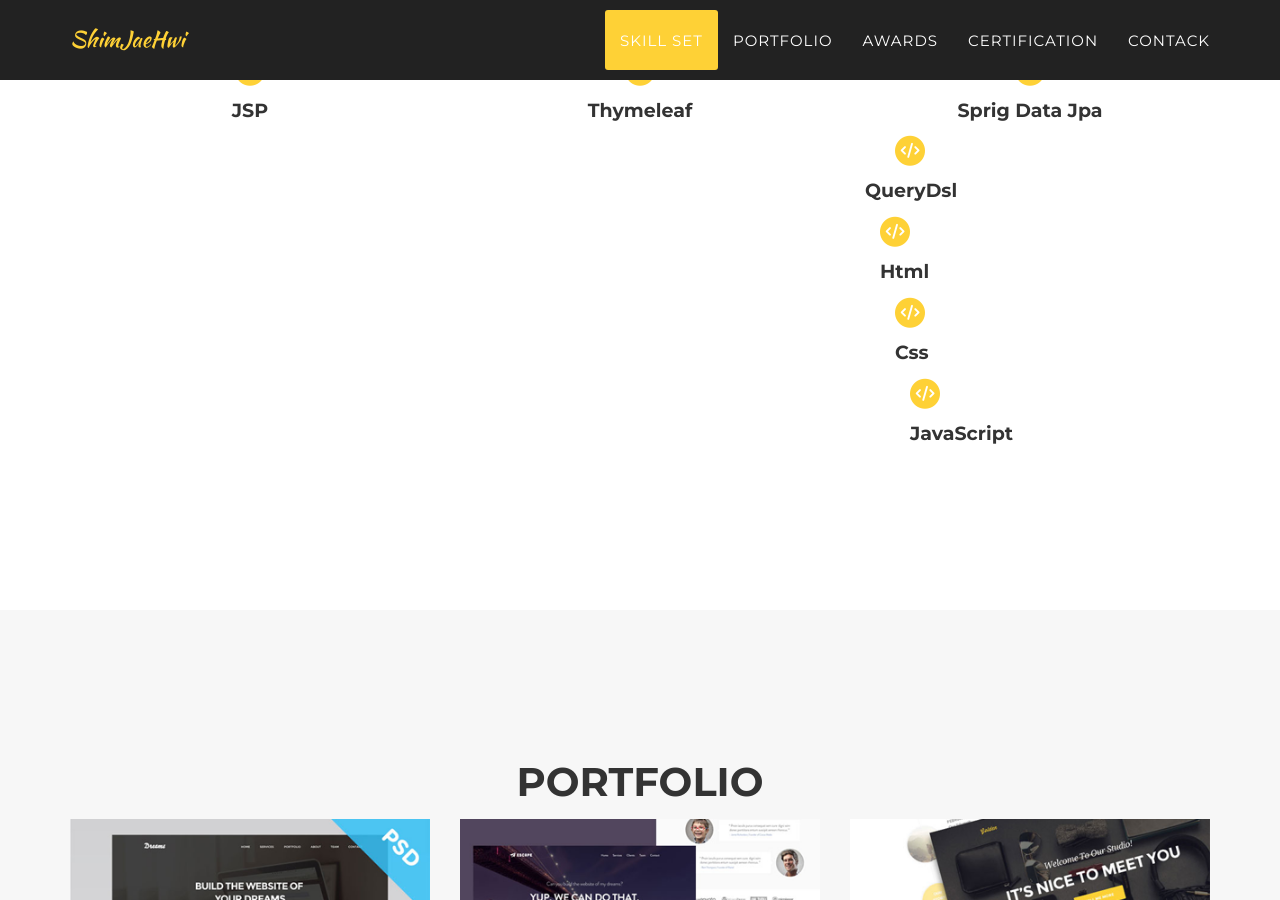
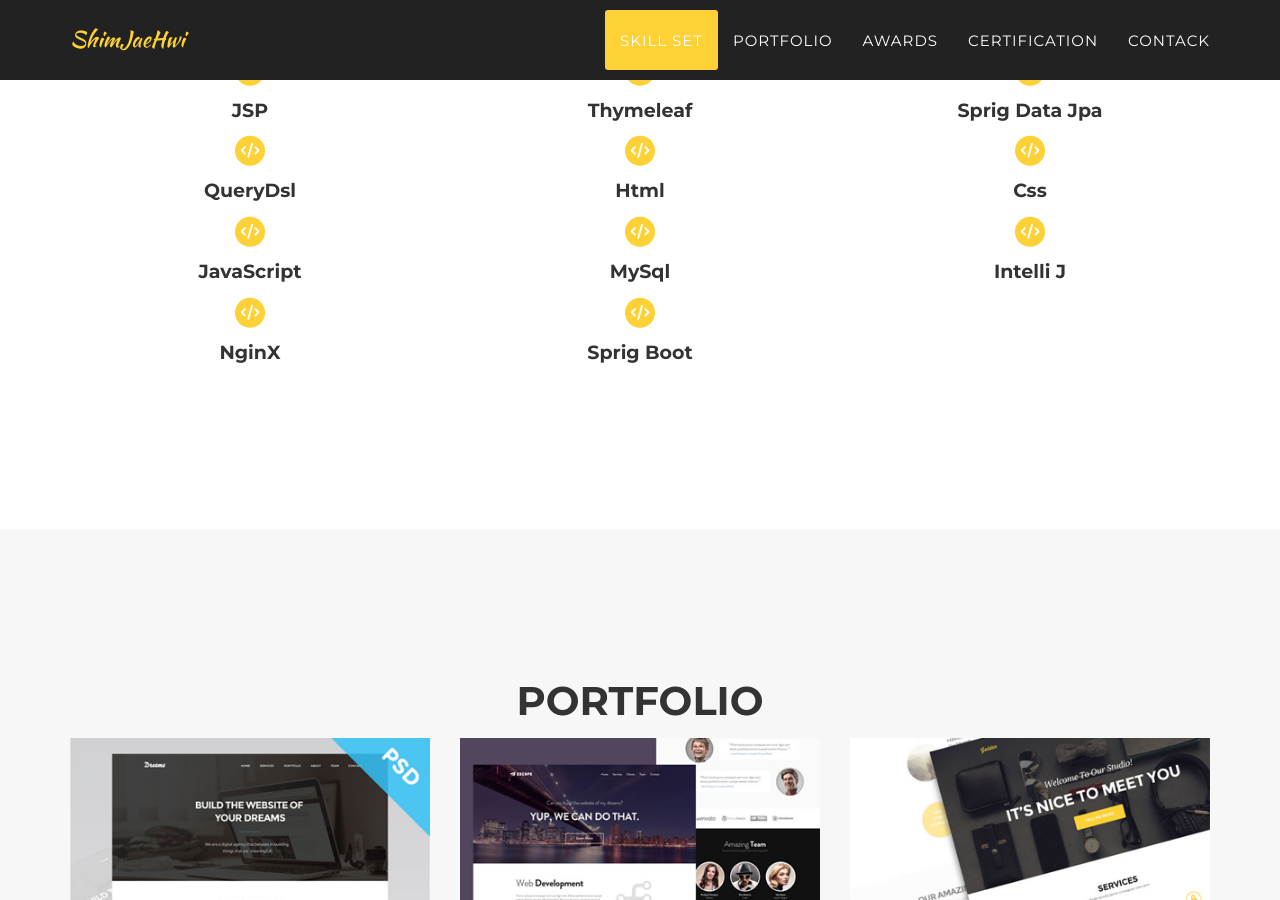
Before and after one commit to Jh214/JH214.github.io, a Jekyll site: the page built from index.html, in a window 1280 px wide and 900 px high, scrolled down 1107 px. Built offline with Jekyll 4.4.1, drawn with Linux system fonts in a browser that asks for light colours; some web fonts are replaced; the list of posts is cut into pages by our own code.

Commit message:
약간의 수정..

```diff
--- a/_includes/services.html
+++ b/_includes/services.html
@@ -48,24 +48,28 @@
                     <i class="fa-solid fa-code fa-stack-1x fa-inverse"></i>
                 </span>
                 <h4 class="service-heading">Sprig Data Jpa</h4>
+            </div>
             <div class="col-md-4">
                 <span class="fa-stack fa-1x">
                     <i class="fa-solid fa-circle fa-stack-2x text-primary"></i>
                     <i class="fa-solid fa-code fa-stack-1x fa-inverse"></i>
                 </span>
                 <h4 class="service-heading">QueryDsl</h4>
+            </div>
             <div class="col-md-4">
                 <span class="fa-stack fa-1x">
                     <i class="fa-solid fa-circle fa-stack-2x text-primary"></i>
                     <i class="fa-solid fa-code fa-stack-1x fa-inverse"></i>
                 </span>
                 <h4 class="service-heading">Html</h4>
+            </div>
             <div class="col-md-4">
                 <span class="fa-stack fa-1x">
                     <i class="fa-solid fa-circle fa-stack-2x text-primary"></i>
                     <i class="fa-solid fa-code fa-stack-1x fa-inverse"></i>
                 </span>
                 <h4 class="service-heading">Css</h4>
+            </div>
             <div class="col-md-4">
                 <span class="fa-stack fa-1x">
                     <i class="fa-solid fa-circle fa-stack-2x text-primary"></i>
@@ -73,9 +77,33 @@
                 </span>
                 <h4 class="service-heading">JavaScript</h4>
             </div>
+            <div class="col-md-4">
+                <span class="fa-stack fa-1x">
+                    <i class="fa-solid fa-circle fa-stack-2x text-primary"></i>
+                    <i class="fa-solid fa-code fa-stack-1x fa-inverse"></i>
+                </span>
+                <h4 class="service-heading">MySql</h4>
             </div>
+            <div class="col-md-4">
+                <span class="fa-stack fa-1x">
+                    <i class="fa-solid fa-circle fa-stack-2x text-primary"></i>
+                    <i class="fa-solid fa-code fa-stack-1x fa-inverse"></i>
+                </span>
+                <h4 class="service-heading">Intelli J</h4>
             </div>
+            <div class="col-md-4">
+                <span class="fa-stack fa-1x">
+                    <i class="fa-solid fa-circle fa-stack-2x text-primary"></i>
+                    <i class="fa-solid fa-code fa-stack-1x fa-inverse"></i>
+                </span>
+                <h4 class="service-heading">NginX</h4>
             </div>
+            <div class="col-md-4">
+                <span class="fa-stack fa-1x">
+                    <i class="fa-solid fa-circle fa-stack-2x text-primary"></i>
+                    <i class="fa-solid fa-code fa-stack-1x fa-inverse"></i>
+                </span>
+                <h4 class="service-heading">Sprig Boot</h4>
             </div>
         </div>
     </div>
```
Lines whose indentation alone changed are shown as unchanged.
